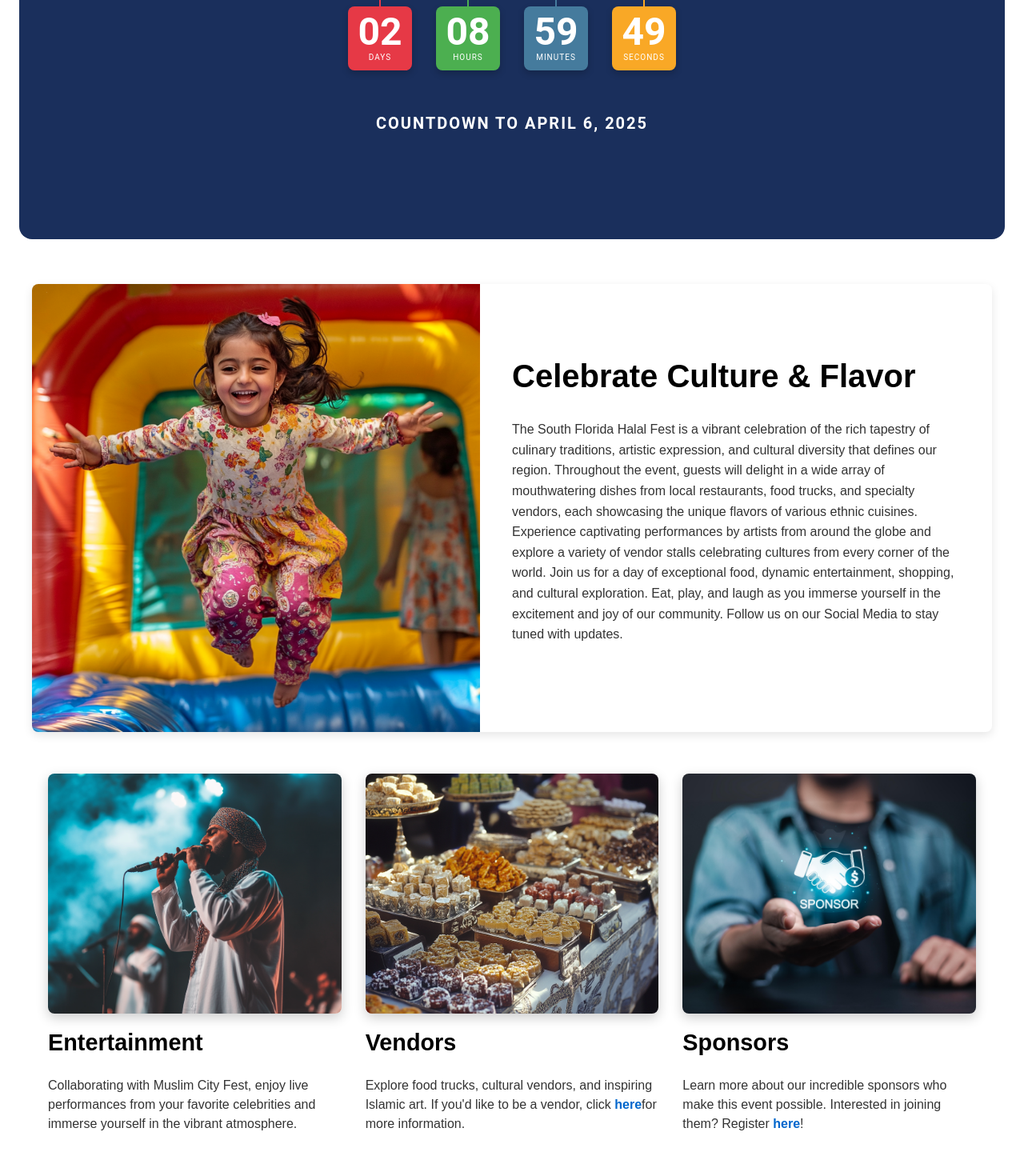
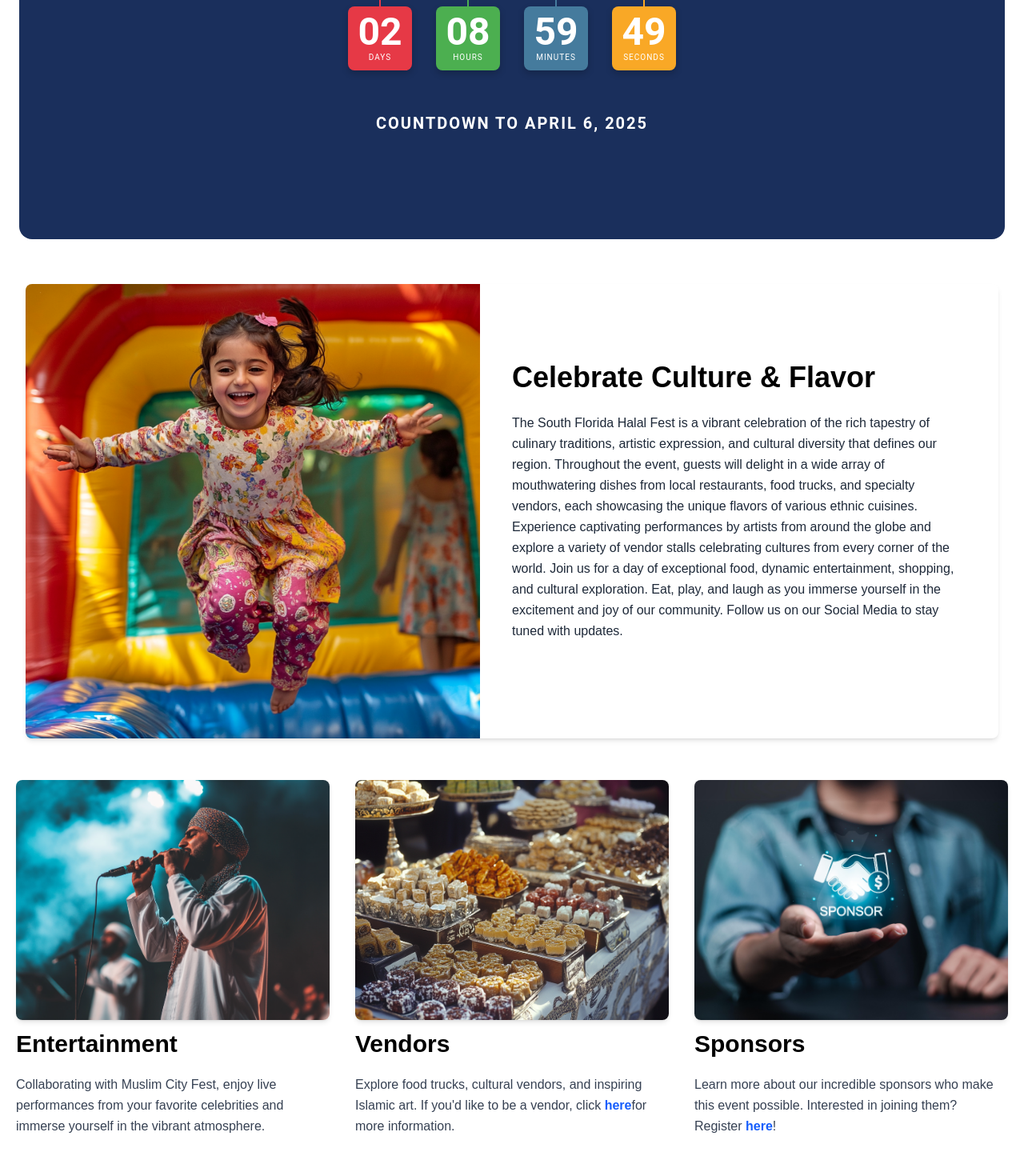
Before and after one commit to thsvo/Orlando-Halal-Eats, a Next.js app: page / in a window 1280 px wide. Shown: the part 1093-2548 px from the top of the page at 80% size. Built offline with nearby package versions, Linux system fonts and the light colour scheme.

Commit message:
improve design

```diff
--- a/src/components/Cards.js
+++ b/src/components/Cards.js
@@ -1,97 +1,6 @@
 "use client";
 
 import React, { useState } from 'react';
-import styled from 'styled-components';
-
-const CardContainer = styled.div`
-  display: flex;
-  flex-wrap: wrap;
-  justify-content: space-between;
-  gap: 30px;
-  padding: 20px;
-  max-width: 1200px;
-  margin: 0 auto;
-
-  @media (max-width: 768px) {
-    flex-direction: column;
-    align-items: center;
-  }
-`;
-
-const CardTitle = styled.h2`
-  color: black;
-  font-size: 1.8rem;
-  font-weight: bold;
-  margin: 15px 0 10px 0;
-`;
-
-const CardWrapper = styled.div`
-  flex: 1;
-  min-width: 300px;
-  display: flex;
-  flex-direction: column;
-
-  @media (max-width: 768px) {
-    width: 100%;
-  }
-`;
-
-const CardItem = styled.div`
-  position: relative;
-  width: 100%;
-  height: 300px;
-  border-radius: 8px;
-  overflow: hidden;
-  box-shadow: 0 5px 15px rgba(0, 0, 0, 0.2);
-  cursor: pointer;
-  transition: all 0.3s ease;
-  transform-style: preserve-3d;
-  perspective: 1000px;
-
-  &:hover {
-    transform: translateY(-5px) rotateX(2deg) rotateY(2deg);
-    box-shadow: 0 10px 25px rgba(0, 0, 0, 0.3);
-  }
-`;
-
-const CardImage = styled.img`
-  width: 100%;
-  height: 100%;
-  object-fit: cover;
-  transition: transform 0.5s ease;
-
-  ${CardItem}:hover & {
-    transform: scale(1.05);
-  }
-`;
-
-const CardDescription = styled.div`
-  margin-top: 10px;
-  font-size: 1rem;
-  line-height: 1.5;
-  color: #333;
-`;
-
-const CardLink = styled.a`
-  color: #0066cc;
-  font-weight: bold;
-  text-decoration: none;
-
-  &:hover {
-    text-decoration: underline;
-  }
-`;
-
-const HeaderText = styled.h1`
-  text-align: center;
-  margin: 30px 0;
-  color: #333;
-  font-size: 2.2rem;
-
-  @media (max-width: 768px) {
-    font-size: 1.8rem;
-  }
-`;
 
 const Cards = () => {
   const [isHovering, setIsHovering] = useState(null);
@@ -148,30 +57,38 @@ const Cards = () => {
 
   return (
     <>
-      <CardContainer>
+      <div className="flex flex-wrap justify-between gap-8 p-5 max-w-7xl mx-auto md:flex-row md:items-stretch flex-col items-center">
         {cardData.map((card) => (
-          <CardWrapper key={card.id}>
-            <CardItem
+          <div key={card.id} className="flex-1 min-w-[300px] flex flex-col md:w-auto w-full">
+            <div
+              className="relative w-full h-[300px] rounded-lg overflow-hidden shadow-md cursor-pointer transition-all duration-300 ease-in-out transform-gpu hover:translate-y-[-5px] hover:shadow-xl"
+              style={{ transformStyle: 'preserve-3d', perspective: '1000px' }}
               onMouseEnter={() => setIsHovering(card.id)}
               onMouseMove={(e) => handleMouseMove(e, card.id)}
               onMouseLeave={handleMouseLeave}
             >
-              <CardImage src={card.image} alt={card.title} />
-            </CardItem>
-            <CardTitle>{card.title}</CardTitle>
-            <CardDescription>
+              <img
+                src={card.image}
+                alt={card.title}
+                className="w-full h-full object-cover transition-transform duration-500 ease-in-out hover:scale-105"
+              />
+            </div>
+            <h2 className="text-black text-3xl font-bold my-3">{card.title}</h2>
+            <div className="mt-2 text-base leading-relaxed text-gray-700">
               {card.description}
               {card.linkText && (
                 <>
                   {' '}
-                  <CardLink href={card.linkUrl}>{card.linkText}</CardLink>
+                  <a href={card.linkUrl} className="text-blue-600 font-bold no-underline hover:underline">
+                    {card.linkText}
+                  </a>
                   {card.linkSuffix}
                 </>
               )}
-            </CardDescription>
-          </CardWrapper>
+            </div>
+          </div>
         ))}
-      </CardContainer>
+      </div>
     </>
   );
 };
--- a/src/components/Celebrate.js
+++ b/src/components/Celebrate.js
@@ -1,80 +1,22 @@
 "use client";
 import React from 'react';
-import styled from 'styled-components';
-
-const CelebrateContainer = styled.section`
-  display: flex;
-  max-width: 1200px;
-  margin: 2rem auto;
-  background-color: #fff;
-  box-shadow: 0 4px 12px rgba(0, 0, 0, 0.1);
-  border-radius: 8px;
-  overflow: hidden;
-
-  @media (max-width: 768px) {
-    flex-direction: column;
-    margin: 1rem;
-  }
-`;
-
-const ImageContainer = styled.div`
-  flex: 1;
-  min-height: 400px;
-
-  @media (max-width: 768px) {
-    min-height: 300px;
-  }
-`;
-
-const Image = styled.img`
-  width: 100%;
-  height: 100%;
-  object-fit: cover;
-`;
-
-const ContentContainer = styled.div`
-  flex: 1;
-  padding: 2.5rem;
-  display: flex;
-  flex-direction: column;
-  justify-content: center;
-
-  @media (max-width: 768px) {
-    padding: 1.5rem;
-  }
-`;
-
-const Title = styled.h2`
-  font-size: 2.5rem;
-  margin-bottom: 1.5rem;
-  color: #000;
-  font-weight: 700;
-
-  @media (max-width: 768px) {
-    font-size: 2rem;
-    margin-bottom: 1rem;
-  }
-`;
-
-const Description = styled.p`
-  font-size: 1rem;
-  line-height: 1.6;
-  color: #333;
-  margin-bottom: 1.5rem;
-`;
 
 const Celebrate = () => {
   return (
-    <CelebrateContainer>
-      <ImageContainer>
-        <Image
+    <div className="flex justify-center items-center w-full">
+      <section className="flex max-w-7xl mx-auto my-8 bg-white shadow-md rounded-lg overflow-hidden md:flex-row flex-col md:m-8 m-4">
+        <div className="flex-1 min-h-[400px] md:min-h-[400px] min-h-[300px]">
+          <img
             src="/babypic.jpg"
             alt="Child jumping in a bounce house"
+            className="w-full h-full object-cover"
           />
-      </ImageContainer>
-      <ContentContainer>
-        <Title>Celebrate Culture & Flavor</Title>
-        <Description>
+        </div>
+        <div className="flex-1 p-10 flex flex-col justify-center md:p-10 p-6">
+          <h2 className="text-4xl mb-6 text-black font-bold md:text-4xl text-3xl md:mb-6 mb-4">
+            Celebrate Culture & Flavor
+          </h2>
+          <p className="text-base leading-relaxed text-gray-800 mb-6">
             The South Florida Halal Fest is a vibrant celebration of the rich tapestry of
             culinary traditions, artistic expression, and cultural diversity that defines our
             region. Throughout the event, guests will delight in a wide array of
@@ -85,9 +27,10 @@ const Celebrate = () => {
             day of exceptional food, dynamic entertainment, shopping, and cultural
             exploration. Eat, play, and laugh as you immerse yourself in the excitement and
             joy of our community. Follow us on our Social Media to stay tuned with updates.
-        </Description>
-      </ContentContainer>
-    </CelebrateContainer>
+          </p>
+        </div>
+      </section>
+    </div>
   );
 };
 
```
Lines whose indentation alone changed are shown as unchanged.
